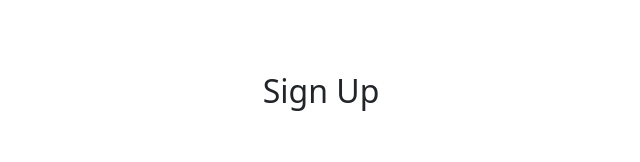
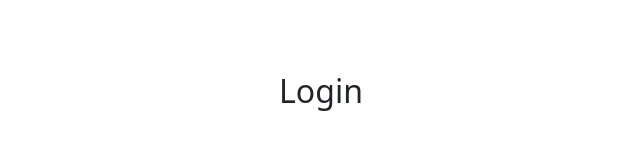
Before and after one commit to tinsaye-simeneh/firebase-react-vite-auth, a React (Vite) app: page /login in a window 1280 px wide. Shown: the top 162 px of the page, without its empty margins (319-959 px from the left). Built offline with nearby package versions, Linux system fonts and the light colour scheme.

Commit message:
login bug fixed

```diff
--- a/src/components/login.jsx
+++ b/src/components/login.jsx
@@ -1,8 +1,11 @@
 import react, { useState } from "react";
-import { Form, Card, Button, Container } from "react-bootstrap";
-import { getAuth, signInWithEmailAndPassword  } from "firebase/auth";
+import { Form, Card, Button } from "react-bootstrap";
+import { app } from "../firebaseConfig";
+import { getAuth, signInWithEmailAndPassword } from "firebase/auth";
 
 const Login = () => {
+  let auth = getAuth();
+
   const [data, setData] = useState({});
 
   const handleChanage = (event) => {
@@ -29,10 +32,10 @@ const Login = () => {
     <>
       <Card className="p-2 mt-5 border-0">
         <Card.Body>
-          <h2 className="text-center mb-4">Sign Up</h2>
+          <h2 className="text-center mb-4">Login</h2>
         </Card.Body>
       </Card>
-      <Form>
+      <Form onSubmit={handleSubmit}>
         <Form.Group controlId="formBasicEmail">
           <Form.Label>Email address</Form.Label>
           <Form.Control
--- a/src/components/signup.jsx
+++ b/src/components/signup.jsx
@@ -1,5 +1,6 @@
 import react, { useState } from "react";
 import { Form, Card, Button } from "react-bootstrap";
+import { app } from "../firebaseConfig";
 import { getAuth, createUserWithEmailAndPassword } from "firebase/auth";
 
 const Signup = () => {
```
